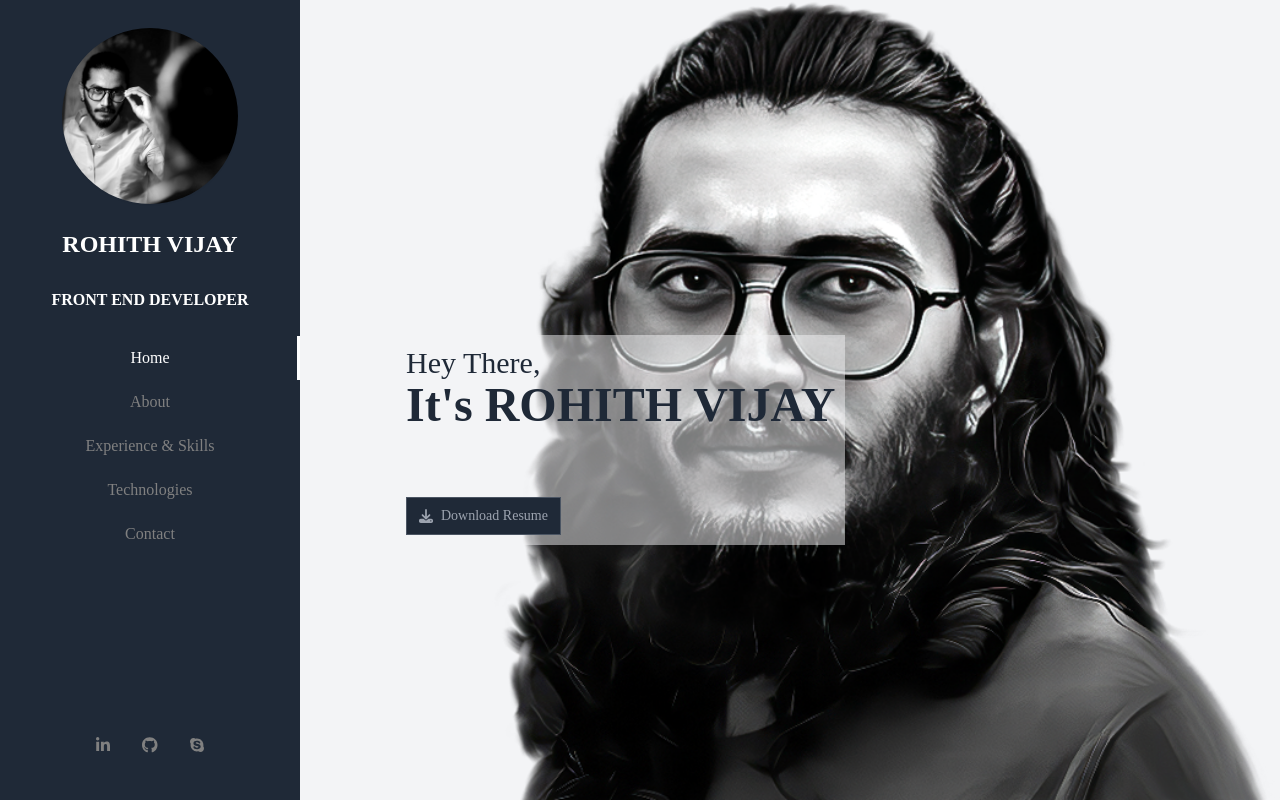
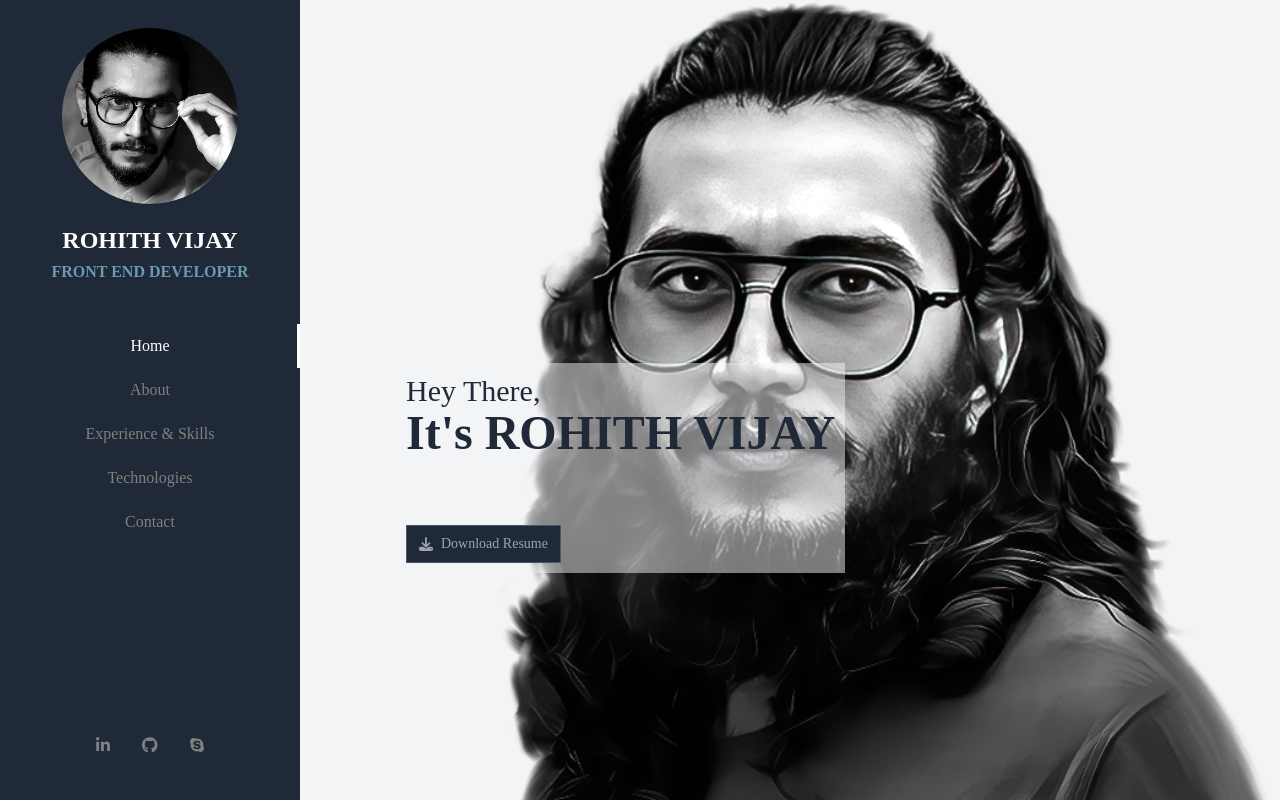
Before and after one commit to rohithvijay/Portfolio, a React (Create React App) app: page / in a window 1280 px wide. Shown: the top 802 px of the page. Built offline with nearby package versions, Linux system fonts and the light colour scheme; a web font is replaced by a local one.

Commit message:
portfolio-custom

```diff
--- a/src/components/Home.js
+++ b/src/components/Home.js
@@ -22,7 +22,7 @@ const Home = () => {
       data-aos-once="true"
       data-aos-delay="200"
     >
-      <div className="text-black-800 flex items-start sm:items-center mt-14 sm:mt-0 h-screen md:px-14">
+      <div className="text-black-800 flex items-start sm:items-center pt-14 sm:mt-0 h-screen md:px-14">
         <div className="intro">
           {/* <h1
             className="text-5xl font-semibold text-gray-800 mb-10"
--- a/src/components/Sidebar.js
+++ b/src/components/Sidebar.js
@@ -44,16 +44,16 @@ const SidebarComponent = () => {
         <FontAwesomeIcon icon={faBars} />
       </button>
       <div>
-        <div className="bg-gray-800 text-white w-custom-width space-y-6 py-7 px-0 fixed inset-y-0 left-0 transform transition duration-200 ease-in-out z-30 text-center">
-          <div className="flex space-x-2 justify-center">
+        <div className="bg-gray-800 text-white w-custom-width py-7 px-0 fixed inset-y-0 left-0 transform transition duration-200 ease-in-out z-30 text-center">
+          <div className="flex space-x-2 justify-center mb-5">
             <div className="relative  w-20 h-20 sm:w-44 sm:h-44 rounded-full border-double border-gray-100 shadow-sm overflow-hidden" data-aos="fade-down">
-              <img className="h-full" src={profile} alt="userimage" />
+              <img className="h-full userimage" src={profile} alt="userimage" />
             </div>
           </div>
           <h2 className="text-2xl font-extrabold" data-aos="fade-down">
             ROHITH VIJAY
           </h2>
-          <h4 className="text-md font-bold pt-1" data-aos="fade-down">
+          <h4 className="text-md font-bold pt-1 mb-10 pos-color" data-aos="fade-down">
             FRONT END DEVELOPER
           </h4>
           <nav>
--- a/src/index.css
+++ b/src/index.css
@@ -178,3 +178,9 @@ code {
   width: 100%;
   height: 100%;
 }
+.pos-color{
+  color: #6A99B1;
+}
+.userimage {
+  transform: scale(1.3) rotate(0deg);
+}
```
Also changed, not shown: src/assets/profile-dp.jpg, 14 other files (tests, documents, lock files or other folders).
